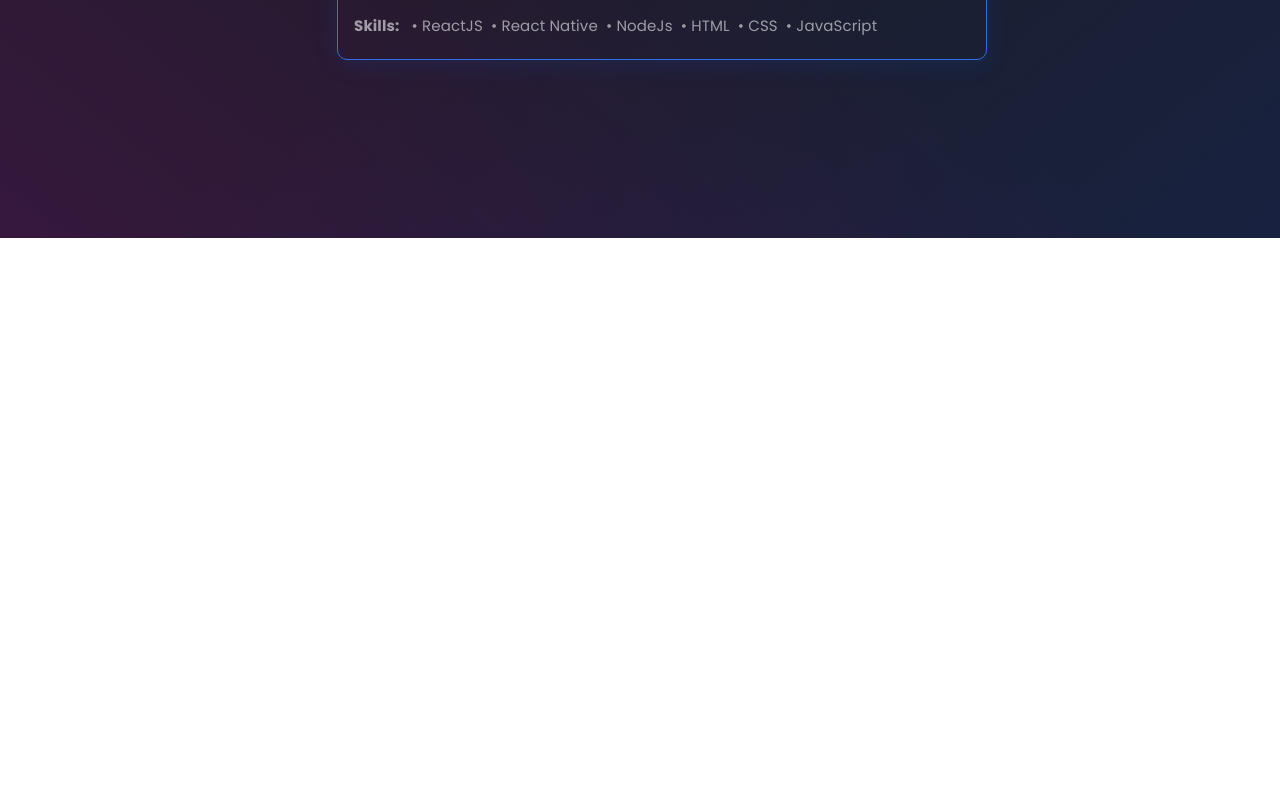
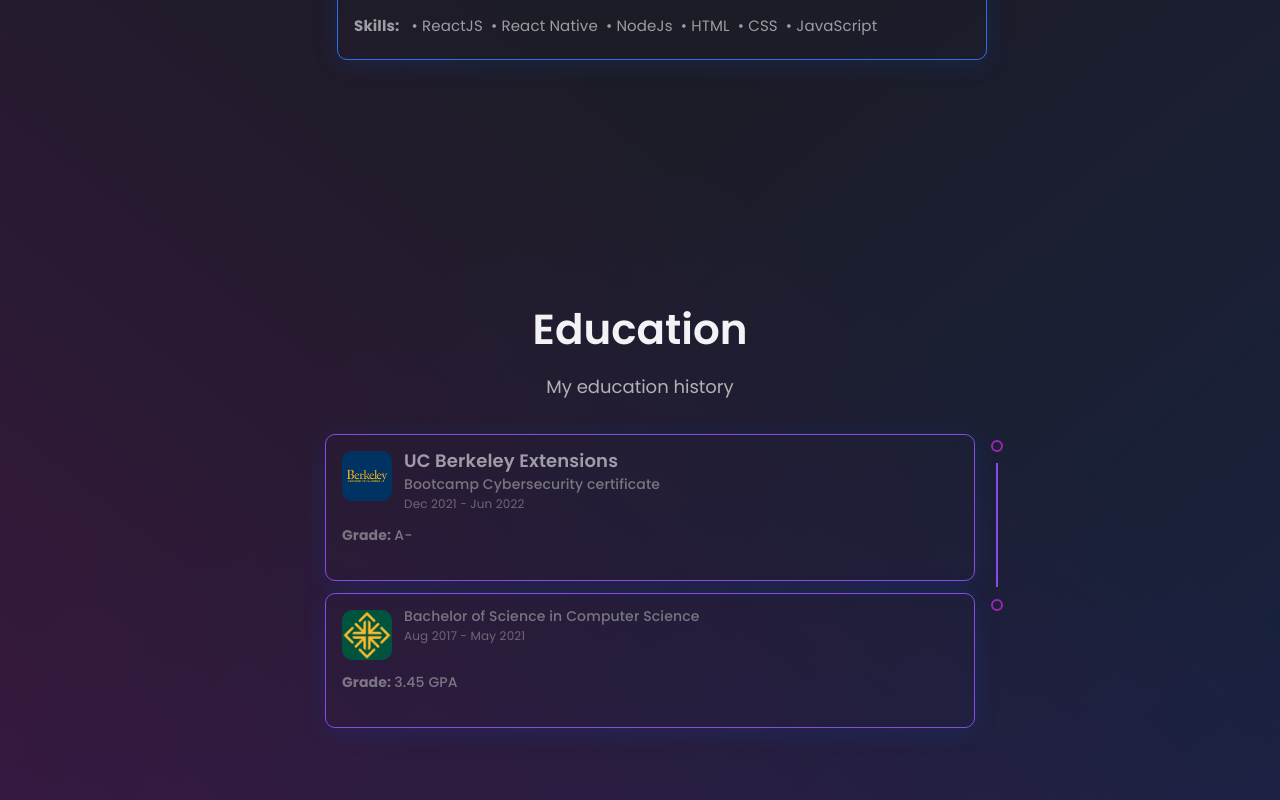
Before and after one commit to jyhaoo/jyhaoo.github.io, a React (Create React App) app in the folder portfolio/: page / in a window 1280 px wide. Shown: the part 1229-2029 px from the top of the page. Before the commit the page ends 1467 px from the top, so only its background shows below. Built offline with nearby package versions, Linux system fonts and the light colour scheme.

Commit message:
Added education section

```diff
--- a/portfolio/src/App.js
+++ b/portfolio/src/App.js
@@ -38,6 +38,7 @@ function App() {
           <Hero />
           <Wrapper>
             <Experience />
+            <Education />
           </Wrapper>
         </Body>
       </Router>
--- /dev/null
+++ b/portfolio/src/components/Cards/EducationCard.js
@@ -0,0 +1,154 @@
+import React from "react";
+import styled from "styled-components";
+import UsfcaLogo from "../../images/UsfcaLogo.jpeg";
+import BerkeleyLogo from "../../images/BerkeleyLogo.png";
+
+const Document = styled.img`
+  display: none;
+  height: 70px;
+  width: fit-content;
+  background-color: #000;
+  border-radius: 10px;
+  &:hover {
+    cursor: pointer;
+    opacity: 0.8;
+  }
+`;
+
+const Description = styled.div`
+  width: 100%;
+  font-size: 15px;
+  font-weight: 400;
+  color: ${({ theme }) => theme.text_primary + 99};
+  margin-bottom: 10px;
+  @media only screen and (max-width: 768px) {
+    font-size: 12px;
+  }
+`;
+
+const Span = styled.span`
+  overflow: hidden;
+  display: -webkit-box;
+  max-width: 100%;
+  -webkit-line-clamp: 4;
+  -webkit-box-orient: vertical;
+  text-overflow: ellipsis;
+`;
+
+const Card = styled.div`
+  width: 650px;
+  border-radius: 10px;
+  box-shadow: rgba(23, 92, 230, 0.15) 0px 4px 24px;
+  padding: 12px 16px;
+  justify-content: space-between;
+  position: relative;
+  overflow: hidden;
+  display: flex;
+  flex-direction: column;
+  gap: 12px;
+  transition: all 0.3s ease-in-out;
+  &:hover {
+    box-shadow: 0px 0px 20px rgba(0, 0, 0, 0.2);
+    transform: translateY(-5px);
+  }
+  @media only screen and (max-width: 768px) {
+    padding: 10px;
+    gap: 8px;
+    width: 300px;
+  }
+
+  &:hover ${Document} {
+    display: flex;
+  }
+
+  &:hover ${Span} {
+    overflow: visible;
+    -webkit-line-clamp: unset;
+  }
+  border: 0.1px solid #854ce6;
+`;
+
+const Top = styled.div`
+  width: 100%;
+  display: flex;
+  gap: 12px;
+`;
+
+const Image = styled.img`
+  height: 50px;
+  background-color: #000;
+  border-radius: 10px;
+  margin-top: 4px;
+  @media only screen and (max-width: 768px) {
+    height: 40px;
+  }
+`;
+
+const Body = styled.div`
+  width: 100%;
+  display: flex;
+  flex-direction: column;
+`;
+
+const Name = styled.div`
+  font-size: 18px;
+  font-weight: 600;
+  color: ${({ theme }) => theme.text_primary + 99};
+  @media only screen and (max-width: 768px) {
+    font-size: 14px;
+  }
+`;
+
+const Degree = styled.div`
+  font-size: 14px;
+  font-weight: 500;
+  color: ${({ theme }) => theme.text_secondary + 99};
+  @media only screen and (max-width: 768px) {
+    font-size: 12px;
+  }
+`;
+
+const Date = styled.div`
+  font-size: 12px;
+  font-weight: 400;
+  color: ${({ theme }) => theme.text_secondary + 80};
+  @media only screen and (max-width: 768px) {
+    font-size: 10px;
+  }
+`;
+
+const Grade = styled.div`
+  font-size: 14px;
+  font-weight: 500;
+  color: ${({ theme }) => theme.text_secondary + 99};
+  @media only screen and (max-width: 768px) {
+    font-size: 12px;
+  }
+`;
+
+const EducationCard = ({ education }) => {
+  return (
+    <Card>
+      <Top>
+        <Image
+          src={education.img === "UsfcaLogo" ? UsfcaLogo : BerkeleyLogo}
+          alt="Usfca Logo"
+        />
+        <Body>
+          <Name>{education.school}</Name>
+          <Degree>{education.degree}</Degree>
+          <Date>{education.date}</Date>
+        </Body>
+      </Top>
+      <Grade>
+        <b>Grade: </b>
+        {education.grade}
+      </Grade>
+      <Description>
+        <Span>{education.desc}</Span>
+      </Description>
+    </Card>
+  );
+};
+
+export default EducationCard;
--- a/portfolio/src/components/Education/index.js
+++ b/portfolio/src/components/Education/index.js
@@ -1,7 +1,110 @@
 import React from "react";
+import styled from "styled-components";
+import Timeline from "@mui/lab/Timeline";
+import TimelineItem from "@mui/lab/TimelineItem";
+import TimelineSeparator from "@mui/lab/TimelineSeparator";
+import TimelineConnector from "@mui/lab/TimelineConnector";
+import TimelineContent from "@mui/lab/TimelineContent";
+import TimelineDot from "@mui/lab/TimelineDot";
+import { education } from "../../data/constants";
+import EducationCard from "../Cards/EducationCard";
+
+const Container = styled.div`
+  display: flex;
+  flex-direction: column;
+  justify-content: center;
+  position: relative;
+  z-index: 1;
+  align-items: center;
+  padding: 0px 0px 60px 0px;
+
+  @media (max-width: 960px) {
+    padding: 0px;
+  }
+`;
+
+const Wrapper = styled.div`
+  position: relative;
+  display: flex;
+  justify-content: space-between;
+  align-items: center;
+  flex-direction: column;
+  width: 100%;
+  max-width: 1350px;
+  padding: 40px 0px 0px 0px;
+  gap: 12px;
+
+  @media (max-width: 960px) {
+    flex-direction: column;
+  }
+`;
+
+const Title = styled.div`
+  font-size: 42px;
+  text-align: center;
+  font-weight: 600;
+  margin-top: 20px;
+  color: ${({ theme }) => theme.text_primary};
+
+  @media (max-width: 768px) {
+    margin-top: 12px;
+    font-size: 32px;
+  }
+`;
+
+const Desc = styled.div`
+  font-size: 18px;
+  text-align: center;
+  max-width: 600px;
+  color: ${({ theme }) => theme.text_secondary};
+
+  @media (max-width: 768px) {
+    margin-top: 12px;
+    font-size: 16px;
+  }
+`;
+
+const TimelineSection = styled.div`
+  width: 100%;
+  max-width: 1000px;
+  margin-top: 10px;
+  display: flex;
+  flex-direction: column;
+  align-items: center;
+  justify-content: center;
+  gap: 12px;
+
+  @media (max-width: 660px) {
+    align-items: end;
+  }
+`;
 
 const Education = () => {
-  return <div>Education</div>;
+  return (
+    <Container id="education">
+      <Wrapper>
+        <Title>Education</Title>
+        <Desc>My education history</Desc>
+        <TimelineSection>
+          <Timeline>
+            {education.map((educationExperience, index) => (
+              <TimelineItem>
+                <TimelineContent sx={{ py: "12px, px2" }}>
+                  <EducationCard education={educationExperience} />
+                </TimelineContent>
+                <TimelineSeparator>
+                  <TimelineDot variant="outlined" color="secondary" />
+                  {index !== 1 && (
+                    <TimelineConnector style={{ background: "#854CE6" }} />
+                  )}
+                </TimelineSeparator>
+              </TimelineItem>
+            ))}
+          </Timeline>
+        </TimelineSection>
+      </Wrapper>
+    </Container>
+  );
 };
 
 export default Education;
--- a/portfolio/src/data/constants.js
+++ b/portfolio/src/data/constants.js
@@ -25,3 +25,21 @@ export const experiences = [
     doc: "https://media.licdn.com/dms/image/D4D2DAQFlp60ZqHuaFQ/profile-treasury-image-shrink_1280_1280/0/1691180828512?e=1692381600&v=beta&t=mM5Y_NE5EPlQhez5FAN6NLVSKcO_Ojt_9Gq3mnFGkAQ",
   },
 ];
+
+export const education = [
+  {
+    id: 0,
+    img: "BerkeleyLogo",
+    school: "UC Berkeley Extensions ",
+    date: "Dec 2021 - Jun 2022",
+    grade: "A-",
+    degree: "Bootcamp Cybersecurity certificate",
+  },
+  {
+    id: 1,
+    img: "UsfcaLogo",
+    date: "Aug 2017 - May 2021",
+    grade: "3.45 GPA",
+    degree: "Bachelor of Science in Computer Science",
+  },
+];
```
Also changed, not shown: portfolio/src/images/BerkeleyLogo.png (added), portfolio/src/images/UsfcaLogo.jpeg (added).
